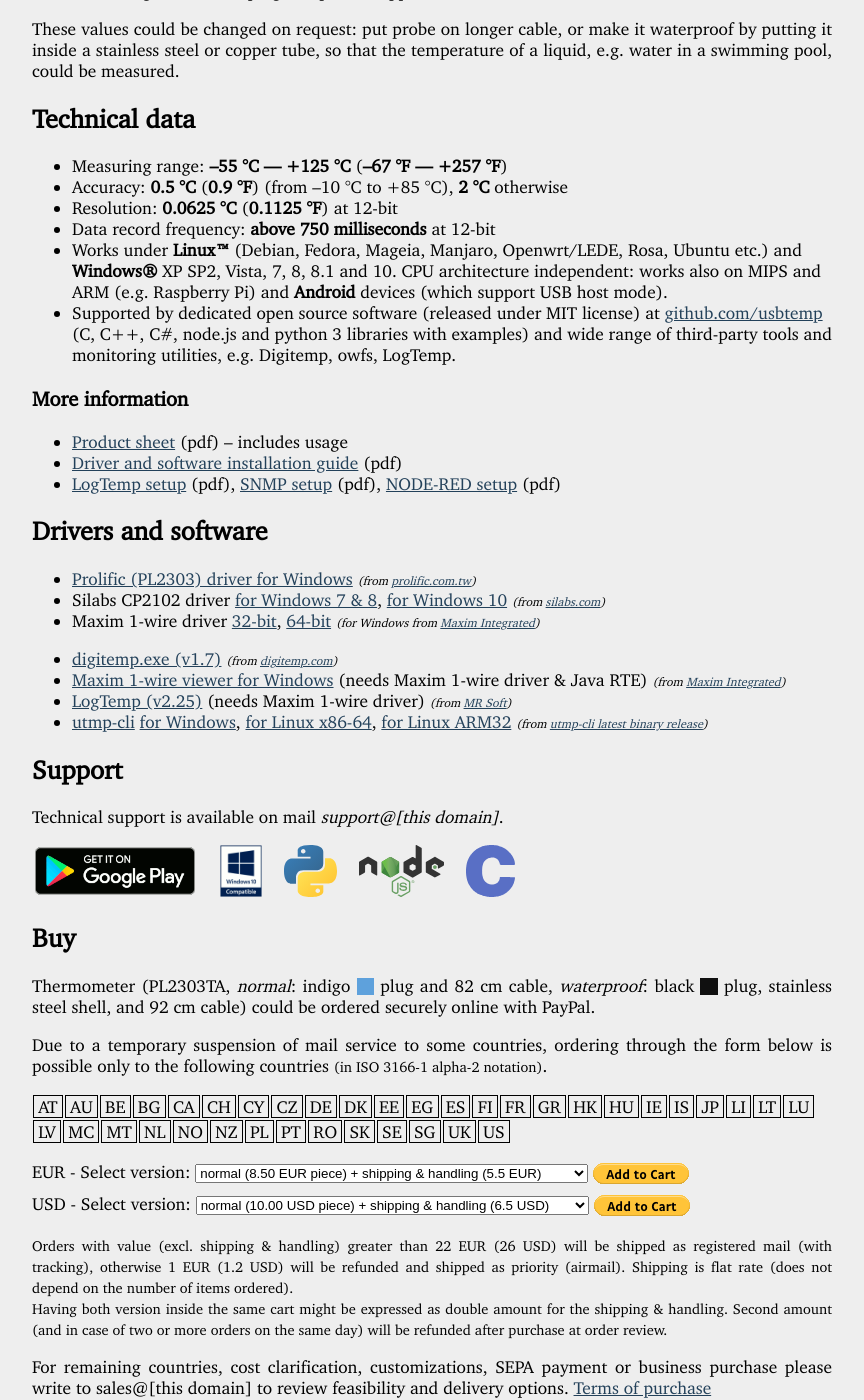
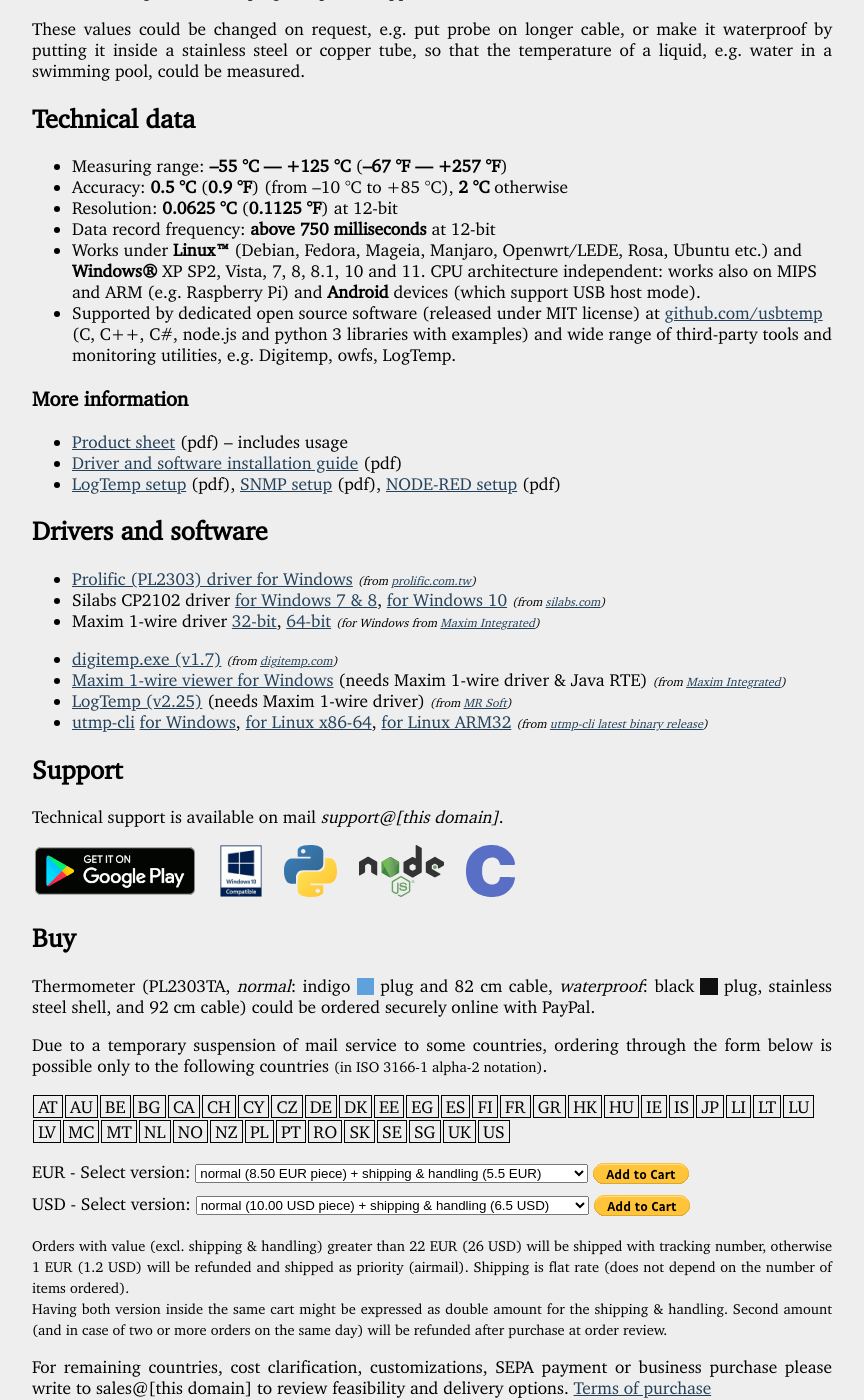
Before and after one commit to perproweb/utmp, a Jekyll site: the page index.html, which Jekyll copies as it is, in a window 1280 px wide and 1400 px high, scrolled down 772 px. Shown: the whole window, without its empty margins (208-1072 px from the left). Built offline with Jekyll 4.4.1, drawn with Linux system fonts in a browser that asks for light colours.

Commit message:
20211026

```diff
--- a/index.html
+++ b/index.html
@@ -2,11 +2,11 @@
 <html lang="en">
 <head>
   <meta charset="utf-8" />
-  <meta name="description" content="Perfect solution for monitoring air temperature at home, in a greenhouse or in a server room. Additional version with waterproof probe is available. Just connect to a PC and start logging temperatures. Instructions, manuals and software provided." />
+  <meta name="description" content="This Digital USB Thermometer is a perfect solution for monitoring air temperature at home, in a greenhouse or in a server room, also available with waterproof probe. Just connect to a PC and start logging temperatures. Instructions, manuals and software provided." />
   <meta name="robots" content="index, follow" />
   <meta name="theme-color" content="#23415a" />
   <meta name="viewport" content="width=device-width, initial-scale=1.0" />
-  <title>Digital Thermometer -55 ~ +125°C with USB connection</title>
+  <title>Digital Thermometer -55 – +125°C with USB connection</title>
   <style>
     @font-face{font-display:swap;font-family:"CharterBT-Roman";src:url("fonts/charter-bt.eot");src:url("fonts/charter-bt.eot?#iefix")format("embedded-opentype"),url("fonts/charter-bt.woff2")format("woff2"),url("fonts/charter-bt.ttf")format("truetype"),url("fonts/charter-bt.svg#charter-bt")format("svg");font-style:normal;font-weight:normal;}
   </style>
@@ -87,7 +87,7 @@
   "description": "Temperature Measurement USB Data Acquisition Device",
   "image": "https://usbtemp.com/images/usbtemp_normal_667.jpg",
   "mpn": "USB-TEMP",
-  "name": "USB Digital Thermometer",
+  "name": "Digital USB Thermometer",
   "offers": {
     "@type": "Offer",
     "url": "https://usbtemp.com/",
@@ -126,7 +126,7 @@
 <li>Cable length (between plug and probe): approximate <strong>82 cm</strong> (PL2303TA) or <strong>92 cm</strong> (CP2102)</li>
 </ul>
 <p>
-These values could be changed on request: put probe on longer cable, or make it waterproof by putting it inside a stainless steel or copper tube, so that the temperature of a liquid, e.g. water in a swimming pool, could be measured.
+These values could be changed on request, e.g. put probe on longer cable, or make it waterproof by putting it inside a stainless steel or copper tube, so that the temperature of a liquid, e.g. water in a swimming pool, could be measured.
 </p>
 
 <h2>Technical data</h2>
@@ -135,7 +135,7 @@
 <li>Accuracy: <strong>0.5 °C</strong> (<strong>0.9 °F</strong>) (from –10 °C to +85 °C), <strong>2 °C</strong> otherwise</li>
 <li>Resolution: <strong>0.0625 °C</strong> (<strong>0.1125 °F</strong>) at 12-bit</li>
 <li>Data record frequency: <strong>above 750 milliseconds</strong> at 12-bit</li>
-<li>Works under <strong>Linux™</strong> (Debian, Fedora, Mageia, Manjaro, Openwrt/LEDE, Rosa, Ubuntu etc.) and <strong>Windows®</strong> XP SP2, Vista, 7, 8, 8.1 and 10. CPU architecture independent: works also on MIPS and ARM (e.g. Raspberry Pi) and <strong>Android</strong> devices (which support USB host mode).</li>
+<li>Works under <strong>Linux™</strong> (Debian, Fedora, Mageia, Manjaro, Openwrt/LEDE, Rosa, Ubuntu etc.) and <strong>Windows®</strong> XP SP2, Vista, 7, 8, 8.1, 10 and 11. CPU architecture independent: works also on MIPS and ARM (e.g. Raspberry Pi) and <strong>Android</strong> devices (which support USB host mode).</li>
 <li>Supported by dedicated open source software (released under MIT license) at <a href="https://github.com/usbtemp" rel="noreferrer" target="_blank">github.com/usbtemp</a> (C, C++, C#, node.js and python 3 libraries with examples) and wide range of third-party tools and monitoring utilities, e.g. Digitemp, owfs, LogTemp.</li>
 </ul>
 
@@ -207,7 +207,7 @@
 <input type="image" src="btn_cart_SM.png" name="submit" alt="PayPal" />
 </form>
 <p><small>
-Orders with value (excl. shipping &amp; handling) greater than 22 EUR (26 USD) will be shipped as registered mail (with tracking), otherwise 1 EUR (1.2 USD) will be refunded and shipped as priority (airmail). Shipping is flat rate (does not depend on the number of items ordered).
+Orders with value (excl. shipping &amp; handling) greater than 22 EUR (26 USD) will be shipped with tracking number, otherwise 1 EUR (1.2 USD) will be refunded and shipped as priority (airmail). Shipping is flat rate (does not depend on the number of items ordered).
 </small>
 <br />
 <small>
```
